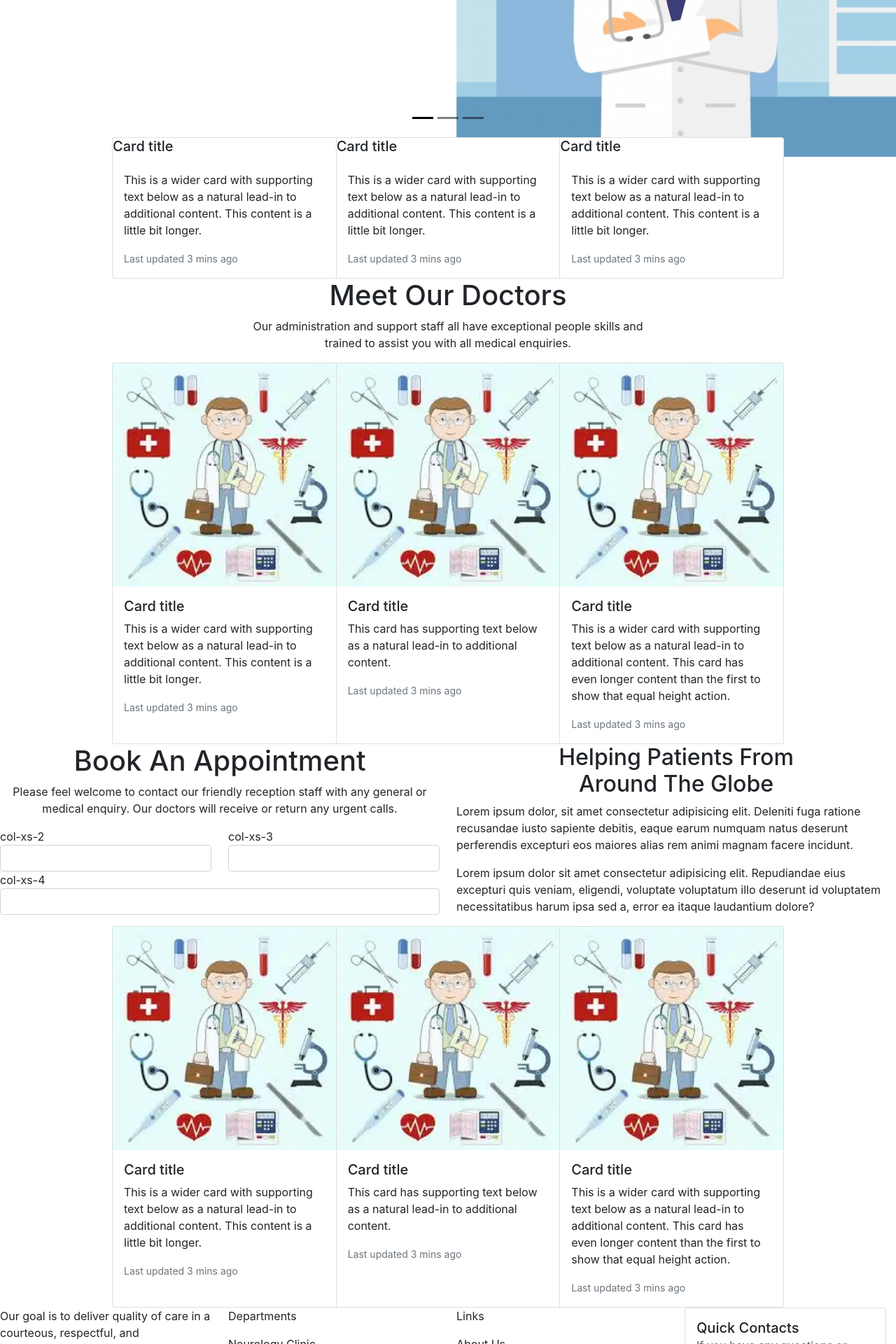
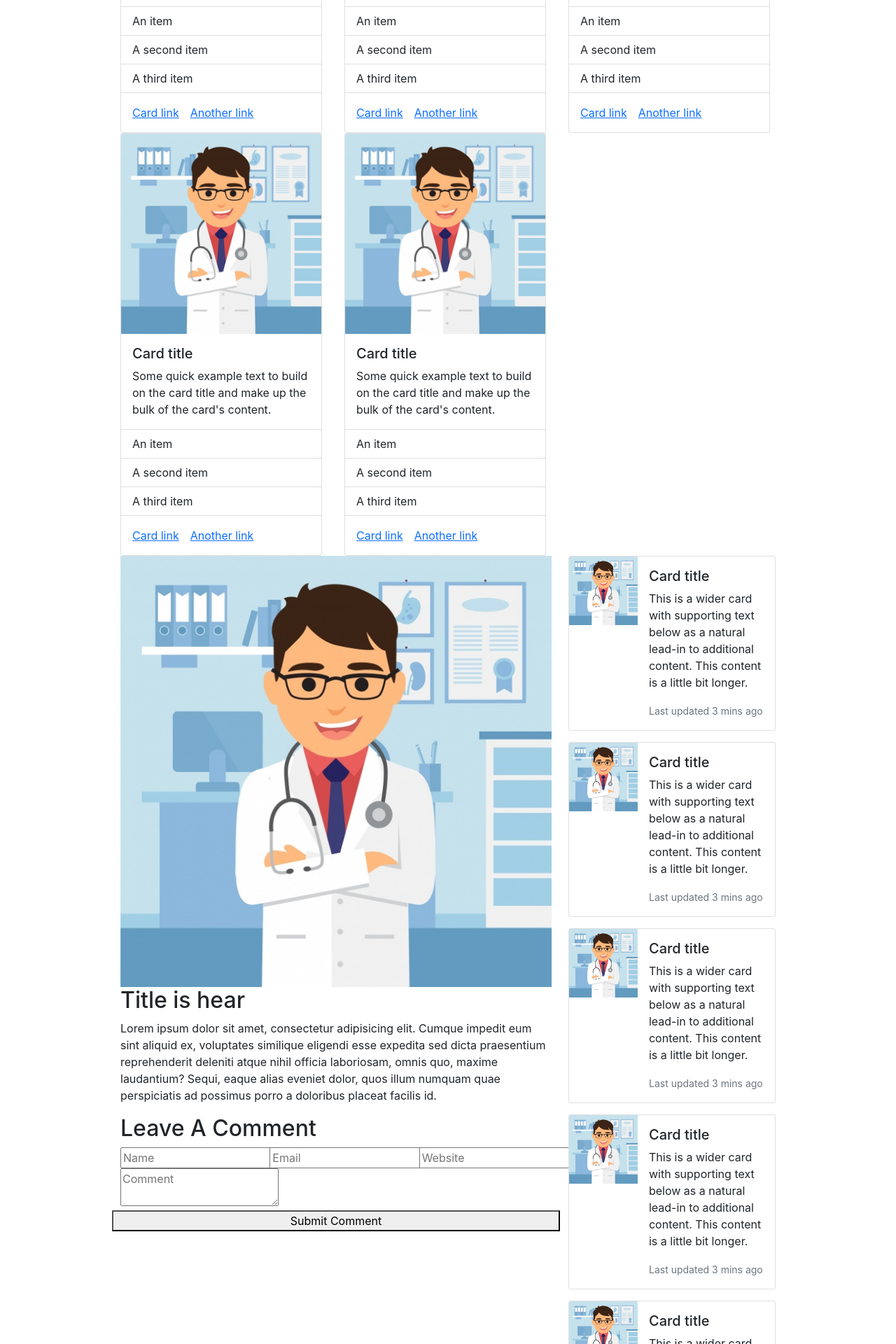
Before and after one commit to Swapno5896/Medical-Care-Client, a React (Create React App) app: page / in a window 1280 px wide. Shown: the part 460-2380 px from the top of the page at 70% size. Built offline with nearby package versions, Linux system fonts and the light colour scheme.

Commit message:
Blog page need one more commnet

```diff
--- a/package.json
+++ b/package.json
@@ -16,6 +16,7 @@
     "@types/react-dom": "^17.0.7",
     "react": "^17.0.2",
     "react-dom": "^17.0.2",
+    "react-router-dom": "^5.2.0",
     "react-scripts": "4.0.3",
     "typescript": "^4.3.2",
     "web-vitals": "^1.1.2"
@@ -43,5 +44,8 @@
       "last 1 firefox version",
       "last 1 safari version"
     ]
+  },
+  "devDependencies": {
+    "@types/react-router-dom": "^5.1.7"
   }
 }
--- a/src/App.tsx
+++ b/src/App.tsx
@@ -1,21 +1,28 @@
-import React from 'react';
-import Header from './components/Home/Header/Header';
-import TopBanner from './components/Home/TopBanner/TopBanner';
-import SmallDetail from './components/Home/SmallDetail/SmallDetail';
-import Doctors from './components/Home/Doctors/Doctors';
-import Booking from './components/Home/Booking/Booking';
-import Articles from './components/Home/Articles/Articles';
-import Footer from './components/Home/Footer/Footer';
+import React from "react";
+import {
+  BrowserRouter as Router,
+  Switch,
+  Route,
+  Link
+} from "react-router-dom";
+import MainBlog from "./components/Blogs/MainBlog/MainBlog";
+
+import MainHome from './components/Home/MainHome/MainHome';
+
 const App = () => {
   return (
     <div>
-      <Header />
-      <TopBanner />
-      <SmallDetail />
-      <Doctors />
-      <Booking />
-      <Articles />
-      <Footer></Footer>
+      <Router>
+        <Switch>
+          <Route exact path='/'>
+            <MainBlog></MainBlog>
+          </Route>
+          <Route path='blog'>
+            <MainBlog></MainBlog>
+          </Route>
+        </Switch>
+      </Router>
+
     </div>
   );
 };
--- a/src/components/Blogs/BlogCarrd/BlogCarrd.tsx
+++ b/src/components/Blogs/BlogCarrd/BlogCarrd.tsx
@@ -2,44 +2,24 @@ import React from 'react';
 import img1 from '../../../images/c-1.jpg'
 const BlogCarrd = () => {
     return (
-        <div>
-
-            <div className="col">
-                <div className="card">
-                    <img src={img1} className="card-img-top" alt="..." />
-                    <div className="card-body">
-                        <h5 className="card-title">Card title</h5>
-                        <p className="card-text">This is a longer card with supporting text below as a natural lead-in to additional content. This content is a little bit longer.</p>
-                    </div>
+        <div className="col-md-4">
+            <div className="card" style={{ width: '18rem' }}>
+                <img src={img1} className="card-img-top" alt="..." />
+                <div className="card-body">
+                    <h5 className="card-title">Card title</h5>
+                    <p className="card-text">Some quick example text to build on the card title and make up the bulk of the card's content.</p>
+                </div>
+                <ul className="list-group list-group-flush">
+                    <li className="list-group-item">An item</li>
+                    <li className="list-group-item">A second item</li>
+                    <li className="list-group-item">A third item</li>
+                </ul>
+                <div className="card-body">
+                    <a href="#" className="card-link">Card link</a>
+                    <a href="#" className="card-link">Another link</a>
                 </div>
             </div>
-            <div className="col">
-                <div className="card">
-                    <img src={img1} className="card-img-top" alt="..." />
-                    <div className="card-body">
-                        <h5 className="card-title">Card title</h5>
-                        <p className="card-text">This is a longer card with supporting text below as a natural lead-in to additional content. This content is a little bit longer.</p>
-                    </div>
-                </div>
-            </div>
-            <div className="col">
-                <div className="card">
-                    <img src={img1} className="card-img-top" alt="..." />
-                    <div className="card-body">
-                        <h5 className="card-title">Card title</h5>
-                        <p className="card-text">This is a longer card with supporting text below as a natural lead-in to additional content.</p>
-                    </div>
-                </div>
-            </div>
-            <div className="col">
-                <div className="card">
-                    <img src={img1} className="card-img-top" alt="..." />
-                    <div className="card-body">
-                        <h5 className="card-title">Card title</h5>
-                        <p className="card-text">This is a longer card with supporting text below as a natural lead-in to additional content. This content is a little bit longer.</p>
-                    </div>
-                </div>
-            </div>
+
         </div>
 
     );
--- a/src/components/Blogs/BlogComments/BlogComments.tsx
+++ b/src/components/Blogs/BlogComments/BlogComments.tsx
@@ -5,11 +5,14 @@ const BlogComments = () => {
         <div>
 
             <div className="row">
-                <h2>Add comment</h2>
-                <div className="col-md-4"> <input type="text" /></div>
-                <div className="col-md-4"> <input type="text" /></div>
-                <div className="col-md-4"> <input type="text" /></div>
-                <div className="col-md-12"> <input type="text" /></div>
+                <h2>Leave A Comment</h2>
+                <div className="col-md-4"> <input type="text" placeholder='Name' /></div>
+                <div className="col-md-4"> <input type="text" placeholder='Email' /></div>
+                <div className="col-md-4"> <input type="text" placeholder='Website' /></div>
+                <div className="col-md-12">
+                    <textarea placeholder='Comment' name="" id=""></textarea>
+                </div>
+                <button>Submit Comment</button>
             </div>
         </div>
     );
--- a/src/components/Blogs/DetainBlog/DetainBlog.tsx
+++ b/src/components/Blogs/DetailBlog/DetailBlog.tsx
@@ -1,6 +1,6 @@
 import React from 'react';
 import img1 from '../../../images/c-1.jpg'
-const DetainBlog = () => {
+const DetailBlog = () => {
     return (
         <div>
             <img src={img1} className="img-fluid" alt="..."></img>
@@ -10,4 +10,4 @@ const DetainBlog = () => {
     );
 };
 
-export default DetainBlog;
+export default DetailBlog;
--- a/src/components/Blogs/MainBlog/MainBlog.tsx
+++ b/src/components/Blogs/MainBlog/MainBlog.tsx
@@ -1,12 +1,47 @@
 import React from 'react';
 import BlogCarrd from './../BlogCarrd/BlogCarrd';
+import BlogComments from './../BlogComments/BlogComments';
+import SideBlogs from './../SideBlogs/SideBlogs';
+import DetailBlog from '../DetailBlog/DetailBlog'
 
 const MainBlog = () => {
+    const fakeBlog = [
+        { name: 'fdslkfld', age: 12 },
+        { name: 'fdslkfld', age: 12 },
+        { name: 'fdslkfld', age: 12 },
+        { name: 'fdslkfld', age: 12 },
+        { name: 'fdslkfld', age: 12 },
+    ]
+    const fakeSideBlog = [
+        { name: 'fdslkfld', age: 12 },
+        { name: 'fdslkfld', age: 12 },
+        { name: 'fdslkfld', age: 12 },
+        { name: 'fdslkfld', age: 12 },
+        { name: 'fdslkfld', age: 12 },
+    ]
     return (
         <div>
-            <div className="row row-cols-1 row-cols-md-2 g-4">
-                <BlogCarrd />
+            <h2>this is main blog</h2>
+            <div className='d-flex justify-content-center'>
+                <div className="row w-75">
+                    {
+                        fakeBlog.map(dt => <BlogCarrd />)
+                    }
+                </div>
             </div>
+            <div className='d-flex justify-content-center'>
+                <div className="row w-75">
+                    <div className="col-md-8">
+                        <DetailBlog />
+                        <BlogComments></BlogComments>
+                    </div>
+                    <div className="col-md-4">
+                        {
+                            fakeSideBlog.map(dt => <SideBlogs></SideBlogs>)
+                        }
+
+                    </div>
+                </div>   </div>
         </div>
     );
 };
--- a/src/components/Blogs/SideBlogs/SideBlogs.tsx
+++ b/src/components/Blogs/SideBlogs/SideBlogs.tsx
@@ -2,11 +2,10 @@ import React from 'react';
 import img1 from '../../../images/c-1.jpg'
 const SideBlogs = () => {
     return (
-        <div>
-            <div className="card mb-3" style={{ maxWidth: '450px' }}>
+        <div className="card mb-3" style={{ maxWidth: '540px' }}>
             <div className="row g-0">
                 <div className="col-md-4">
-                        <img src={img1} alt="..." />
+                    <img className="img-fluid" src={img1} alt="..." />
                 </div>
                 <div className="col-md-8">
                     <div className="card-body">
@@ -17,7 +16,6 @@ const SideBlogs = () => {
                 </div>
             </div>
         </div>
-        </div>
     );
 };
 
--- /dev/null
+++ b/src/components/Home/MainHome/MainHome.js
@@ -0,0 +1,24 @@
+import React from "react";
+import Header from "./../Header/Header";
+// import TopBanner from "../TopBanner/TopBanner";
+import SmallDetail from "./../SmallDetail/SmallDetail";
+import Doctors from "./../Doctors/Doctors";
+import Booking from "./../Booking/Booking";
+import Articles from "./../Articles/Articles";
+import Footer from "./../Footer/Footer";
+
+const MainHome = () => {
+  return (
+    <div>
+      <Header />
+      {/* <TopBanner /> */}
+      <SmallDetail />
+      <Doctors />
+      <Booking />
+      <Articles />
+      <Footer />
+    </div>
+  );
+};
+
+export default MainHome;
```
Also changed, not shown: src/components/Blogs/SingleBlog/SingleBlog.tsx (deleted, +0 -21 lines), 1 other file (tests, documents, lock files or other folders). Lines whose indentation alone changed are shown as unchanged.
